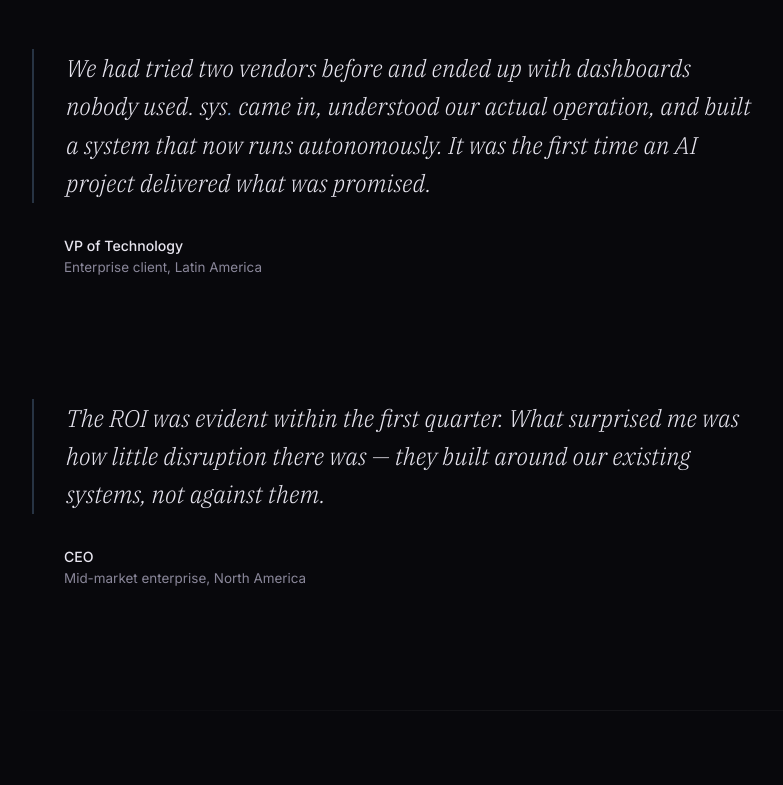
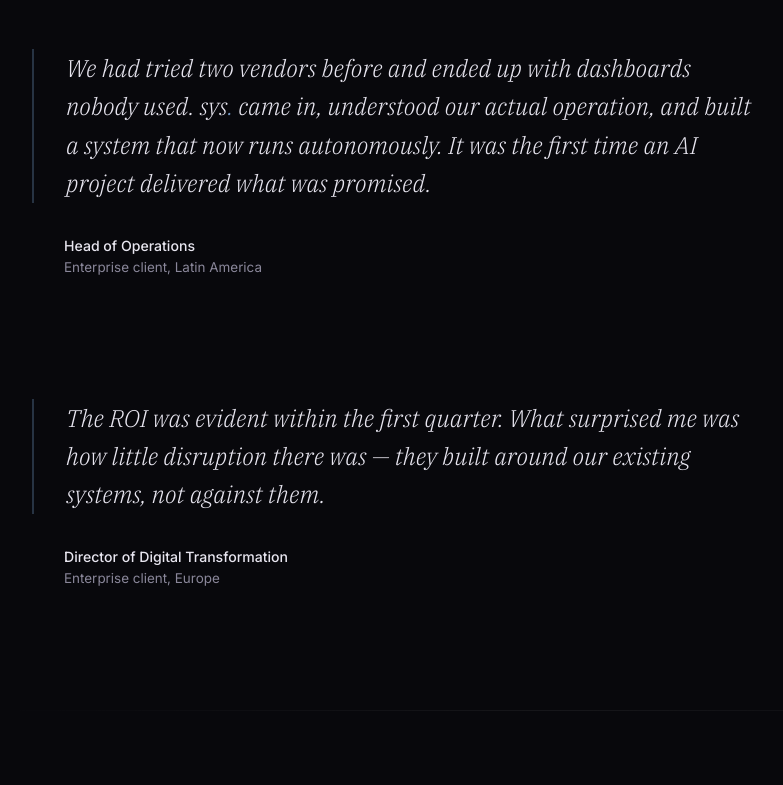
Before and after one commit to alejandroyu2/sys.ax, a FastAPI app: page / in a window 1280 px wide. Shown: the part 3149-3934 px from the top of the page, without its empty margins (80-863 px from the left). Run offline with FastAPI, Linux system fonts and the light colour scheme.

Commit message:
Update testimonial attributions: Head of Ops + Director Digital Transformation
Co-Authored-By: Claude Opus 4.6 <noreply@anthropic.com>

```diff
--- a/templates/index.html
+++ b/templates/index.html
@@ -505,7 +505,7 @@ footer{
       runs autonomously. It was the first time an AI project delivered what was promised.
     </blockquote>
     <div class="testimonial-attr">
-      <strong>VP of Technology</strong>
+      <strong>Head of Operations</strong>
       Enterprise client, Latin America
     </div>
   </div>
@@ -515,8 +515,8 @@ footer{
       disruption there was — they built around our existing systems, not against them.
     </blockquote>
     <div class="testimonial-attr">
-      <strong>CEO</strong>
-      Mid-market enterprise, North America
+      <strong>Director of Digital Transformation</strong>
+      Enterprise client, Europe
     </div>
   </div>
 </section>
```
